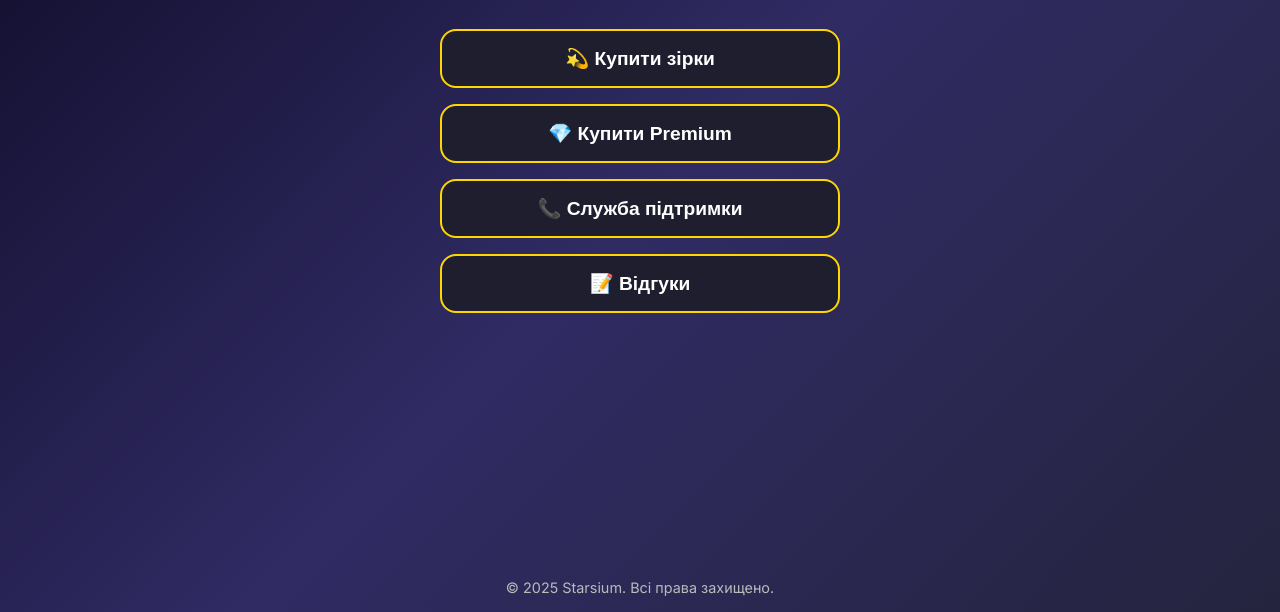
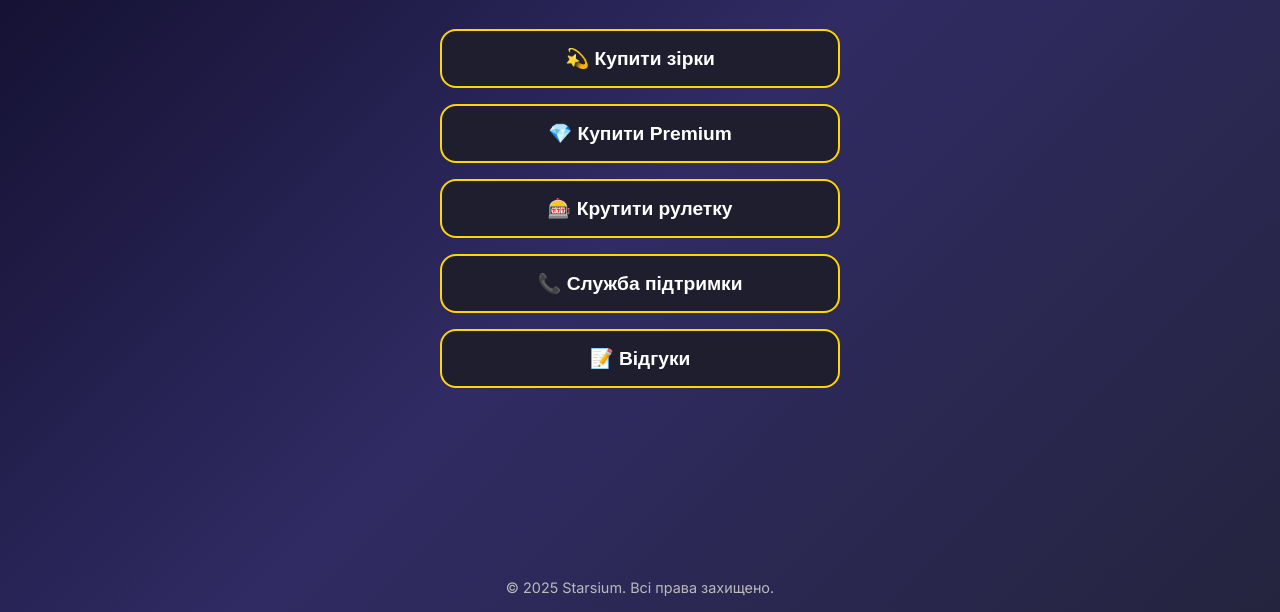
Before and after one commit to starsium/s, a plain HTML site: page index.html in a window 1280 px wide. Shown: the part 188-800 px from the top of the page. Drawn offline with Linux system fonts and the light colour scheme.

Commit message:
Update index.html

```diff
--- a/index.html
+++ b/index.html
@@ -66,6 +66,7 @@
   <div class="buttons">
     <button onclick="window.location.href='stars.html'">💫 Купити зірки</button>
     <button onclick="window.location.href='premium.html'">💎 Купити Premium</button>
+    <button onclick="spinRoulette()">🎰 Крутити рулетку</button>
     <button onclick="window.location.href='https://t.me/osstaap_21'">📞 Служба підтримки</button>
     <button onclick="window.location.href='https://t.me/vidgukustarsium'">📝 Відгуки</button>
   </div>
```
